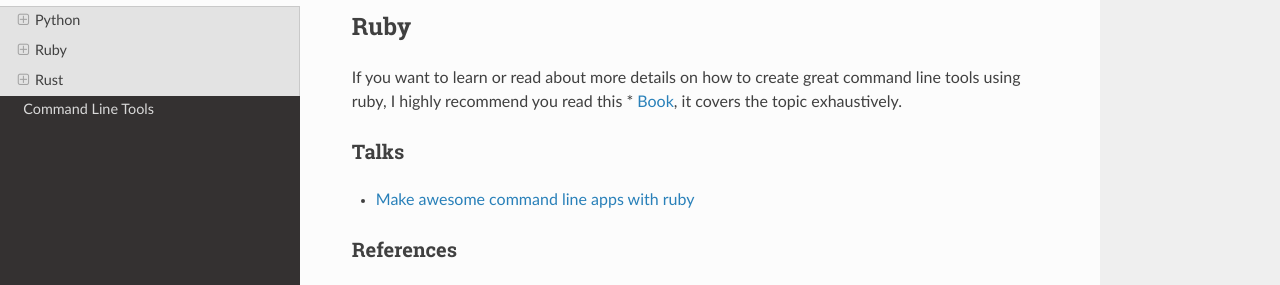
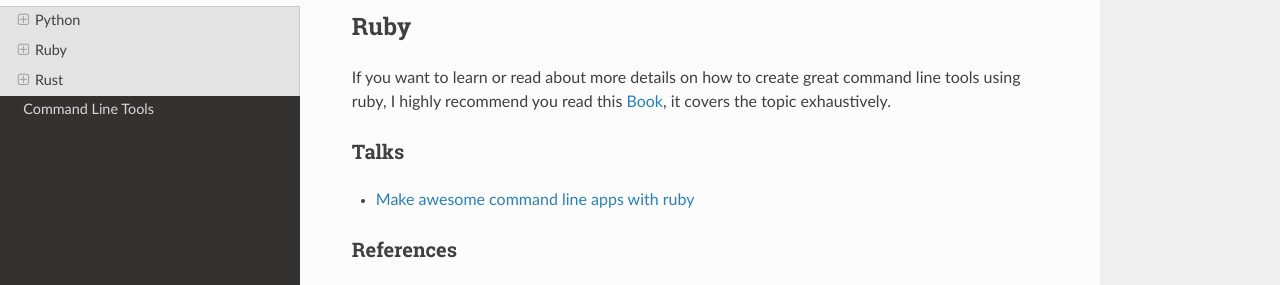
Before and after one commit to Nicoretti/cli-book, a Sphinx documentation site: the page built from source/implementation.rst, in a window 1280 px wide and 900 px high, scrolled down 332 px. Shown: the part 190-475 px from the top of the window. Built offline with Sphinx 7.4.7 and the Read the Docs theme 2.0.0, drawn with Linux system fonts in a browser that asks for light colours.

Commit message:
Fix typos

```diff
--- a/source/implementation.rst
+++ b/source/implementation.rst
@@ -21,7 +21,7 @@
 Ruby
 ++++
 If you want to learn or read about more details on how to create great command line tools using ruby,
-I highly recommend you read this * `Book <https://pragprog.com/book/dccar/build-awesome-command-line-applications-in-ruby>`_,
+I highly recommend you read this `Book <https://pragprog.com/book/dccar/build-awesome-command-line-applications-in-ruby>`_,
 it covers the topic exhaustively.
 
 Talks
```
